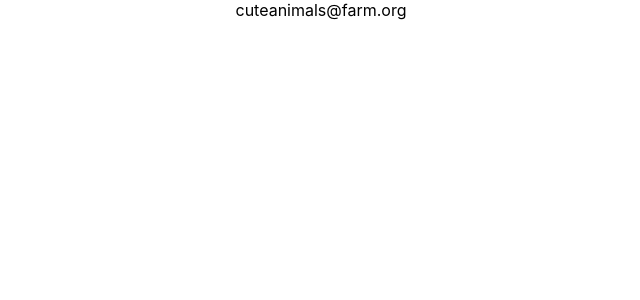
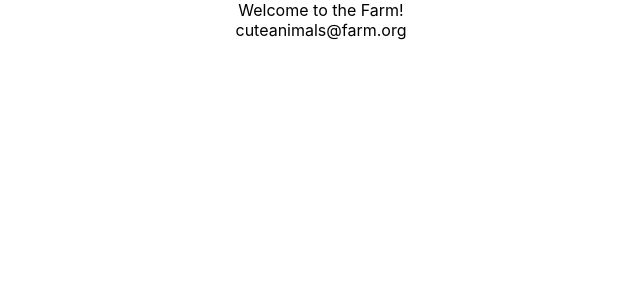
Before and after one commit to oliviaamiller/react-animal-farm, a React (Create React App) app: page / in a window 1280 px wide. Shown: the top 300 px of the page, without its empty margins (319-959 px from the left). Built offline with nearby package versions, Linux system fonts and the light colour scheme.

Commit message:
added header({ greeting }), header and footer rendering

```diff
--- a/src/App.js
+++ b/src/App.js
@@ -6,7 +6,7 @@ import Main from './Main/Main.js';
 function App() {
   return (
     <div className="App">
-      <Header />
+      <Header greeting='Welcome to the Farm!'/>
       <Main />
       <Footer email='cuteanimals@farm.org'/>
 
--- a/src/Header/Header.js
+++ b/src/Header/Header.js
@@ -1,5 +1,6 @@
 import React from 'react';
+import './Header.css';
 
-export default function Header() {
-  return <div></div>;
+export default function Header(props) {
+  return <header>{props.greeting}</header>;
 }
```
Also changed, not shown: src/Header/Header.css (added).
